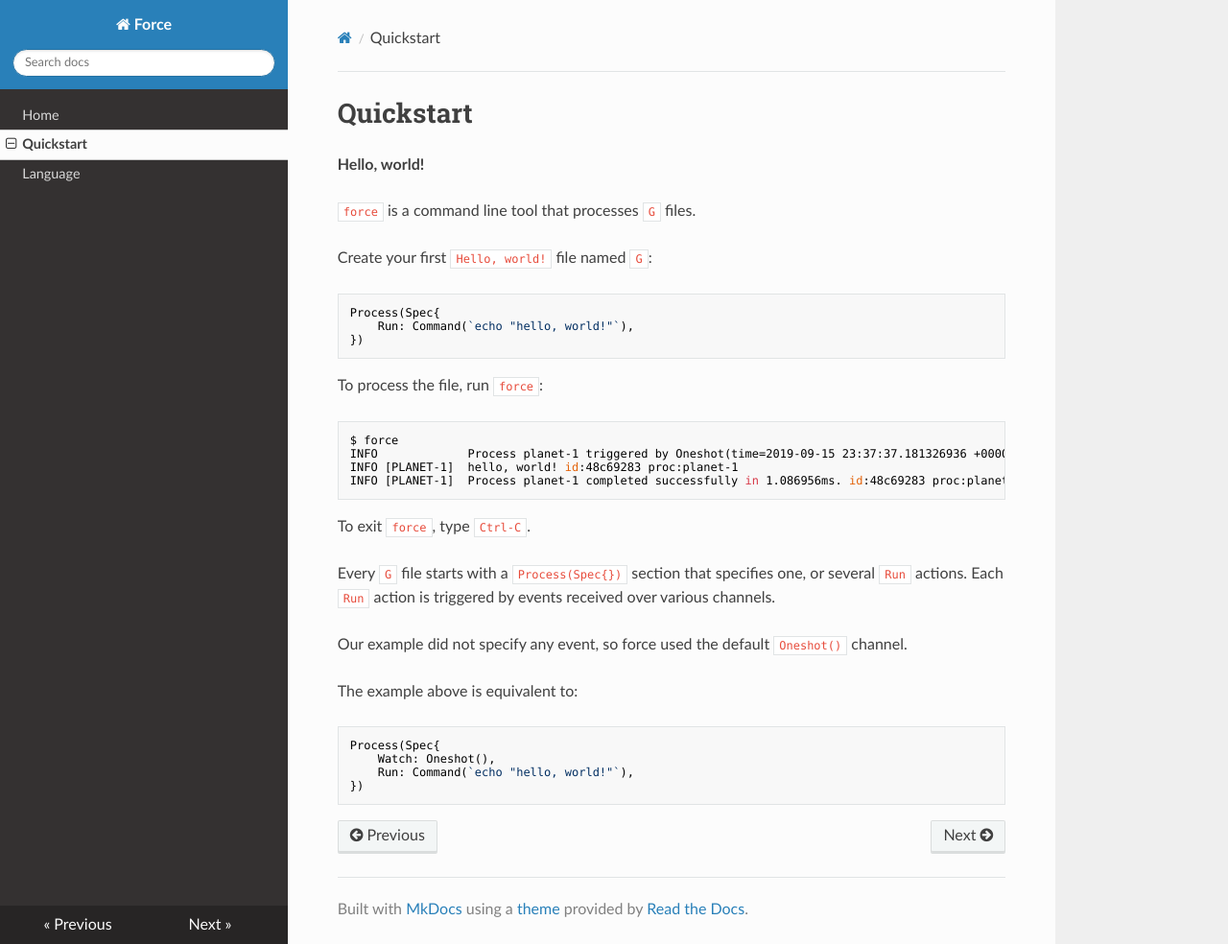
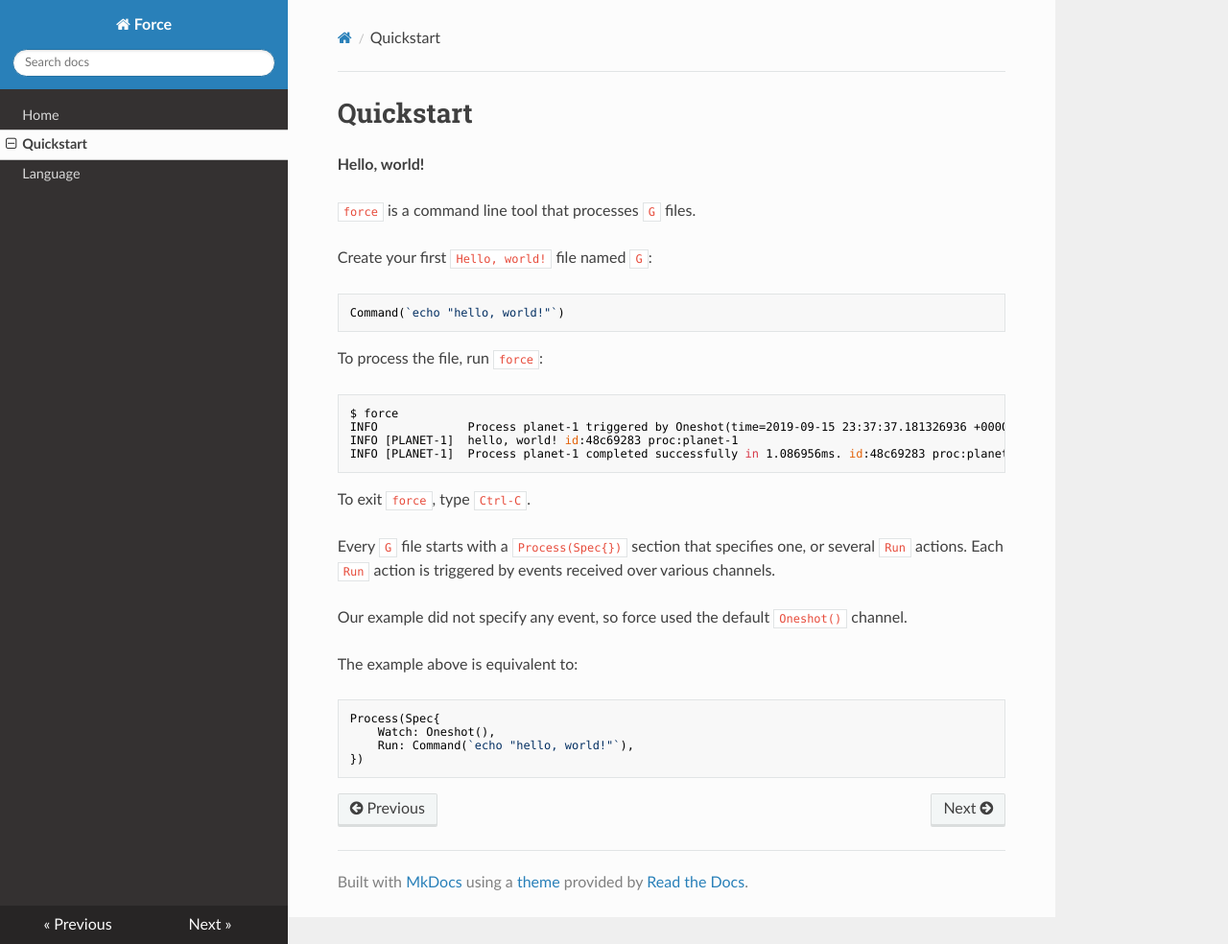
Before and after one commit to gravitational/force, an MkDocs documentation site: the page built from docs/quickstart.md, in a window 1280 px wide and 984 px high. Shown: the whole window at 96% size. Built offline with MkDocs 1.6.1, drawn with Linux system fonts in a browser that asks for light colours; nearby versions of some CDN libraries.

Commit message:
Update quickstart.md

````diff
--- a/docs/quickstart.md
+++ b/docs/quickstart.md
@@ -7,9 +7,7 @@
 Create your first `Hello, world!` file named `G`:
 
 ```go
-Process(Spec{
-    Run: Command(`echo "hello, world!"`),
-})
+Command(`echo "hello, world!"`)
 ```
 
 To process the file, run `force`:
````
